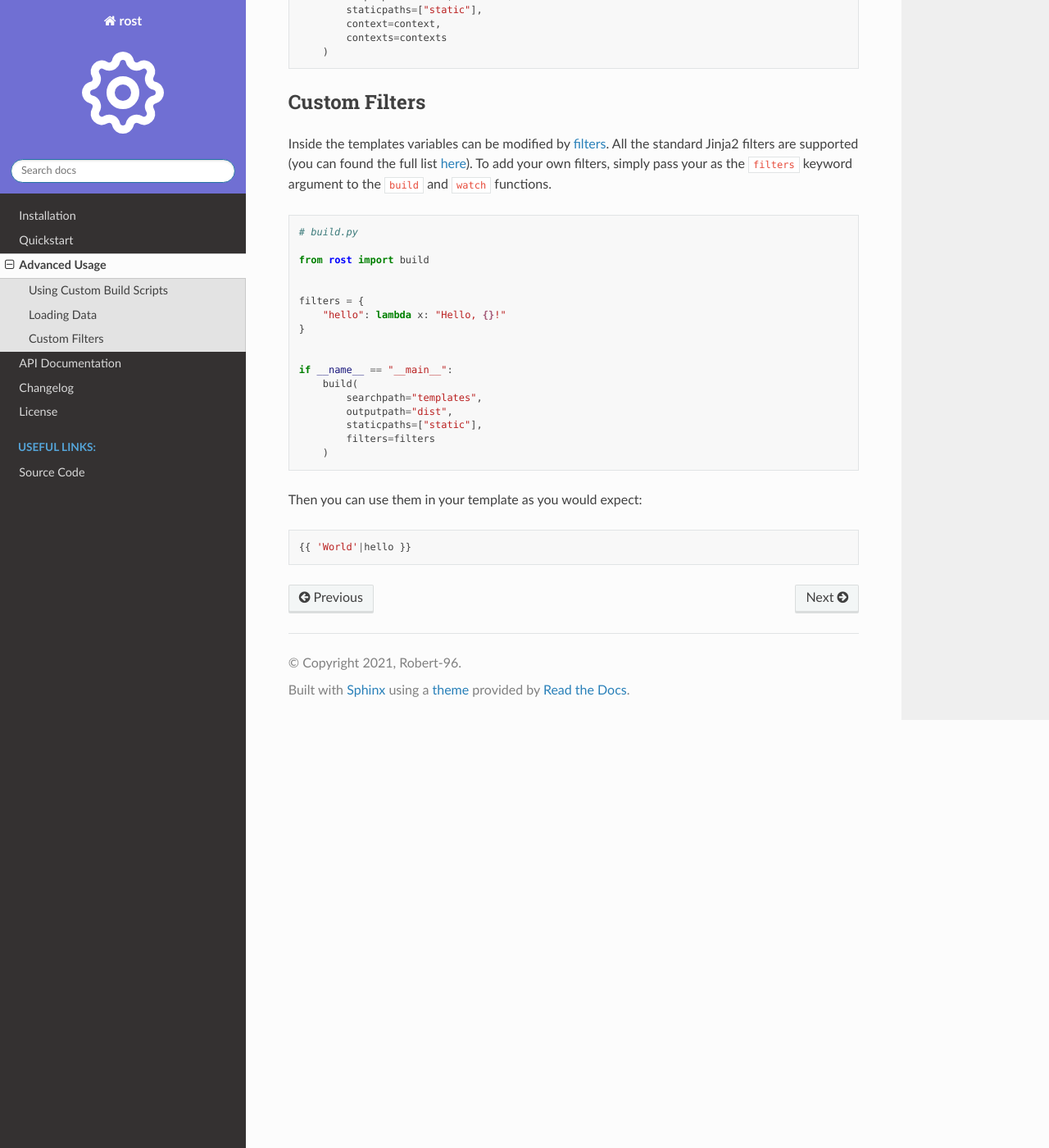
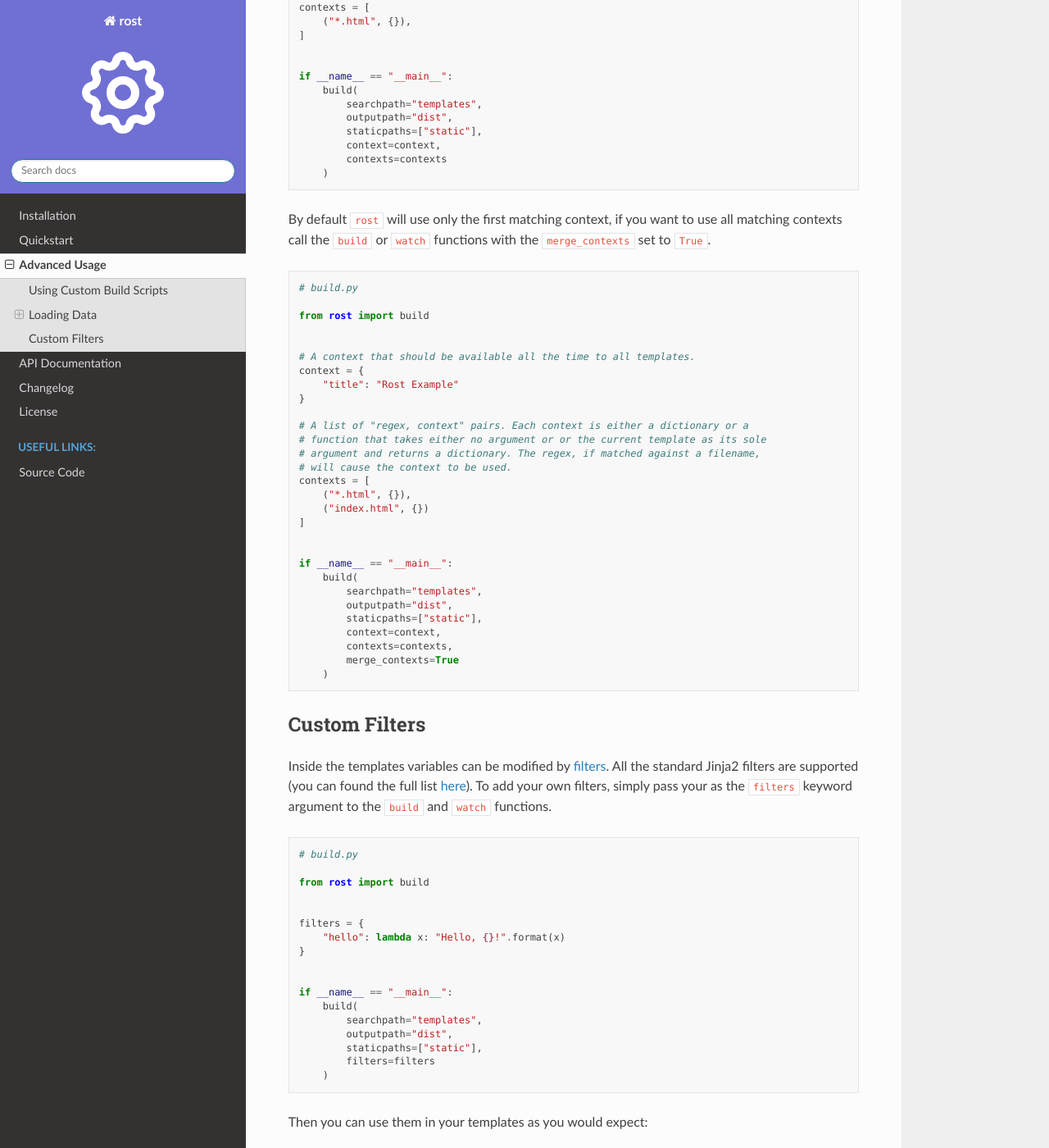
Before and after one commit to Robert-96/rost, a Sphinx documentation site: the page built from docs/source/advanced.rst, in a window 1280 px wide and 1400 px high, scrolled down 1841 px. Shown: the whole window at 82% size. Built offline with Sphinx 7.4.7 and the Read the Docs theme 2.0.0, drawn with Linux system fonts in a browser that asks for light colours; some of the changed text lies outside the part shown.

````diff
--- a/docs/source/advanced.rst
+++ b/docs/source/advanced.rst
@@ -46,6 +46,10 @@ with your Python3 interpreter.
 Loading Data
 ============
 
+
+Global Context
+--------------
+
 The simplest way to supply data to the template is to pass a mapping from
 variable names to their values (a *“context”*) as the ``context`` keyword
 argument to the ``build`` or ```watch`` functions.
@@ -72,6 +76,8 @@ argument to the ``build`` or ```watch`` functions.
         )
 
 
+Template Specific Context
+-------------------------
 
 If you want to pass data to a specific template you can use the ``contexts``
 keyword argument off the ``build`` and ``watch`` functions.
@@ -107,6 +113,40 @@ keyword argument off the ``build`` and ``watch`` functions.
         )
 
 
+By default ``rost`` will use only the first matching context, if you want to use all matching
+contexts call the ``build`` or ``watch`` functions with the ``merge_contexts`` set to ``True``.
+
+.. code-block:: python
+
+    # build.py
+
+    from rost import build
+
+
+    # A context that should be available all the time to all templates.
+    context = {
+        "title": "Rost Example"
+    }
+
+    # A list of "regex, context" pairs. Each context is either a dictionary or a
+    # function that takes either no argument or or the current template as its sole
+    # argument and returns a dictionary. The regex, if matched against a filename,
+    # will cause the context to be used.
+    contexts = [
+        ("*.html", {}),
+        ("index.html", {})
+    ]
+
+
+    if __name__ == "__main__":
+        build(
+            searchpath="templates",
+            outputpath="dist",
+            staticpaths=["static"],
+            context=context,
+            contexts=contexts,
+            merge_contexts=True
+        )
 
 
 Custom Filters
@@ -122,7 +162,7 @@ Inside the templates variables can be modified by `filters <https://jinja.pallet
 
 
     filters = {
-        "hello": lambda x: "Hello, {}!"
+        "hello": lambda x: "Hello, {}!".format(x)
     }
 
 
@@ -135,7 +175,7 @@ Inside the templates variables can be modified by `filters <https://jinja.pallet
         )
 
 
-Then you can use them in your template as you would expect:
+Then you can use them in your templates as you would expect:
 
 .. code::
 
--- a/docs/source/conf.py
+++ b/docs/source/conf.py
@@ -13,6 +13,11 @@
 import os
 import sys
 sys.path.insert(0, os.path.abspath('.'))
+
+from rost import build
+
+
+build(searchpath='../../example/templates/', outputpath='_static/dist', staticpaths=['static'])
 
 
 # -- Project information -----------------------------------------------------
@@ -63,9 +68,9 @@ html_static_path = ['_static']
 # directory) that is the favicon of the docs. Modern browsers use this as the icon for
 # tabs, windows and bookmarks. It should be a Windows-style icon file (.ico), which is
 # 16x16 or 32x32 pixels large.
-html_favicon = '_static/favicon.svg'
+html_favicon = '_static/icons/favicon.svg'
 
 # If given, this must be the name of an image file (path relative to the configuration
 # directory) that is the logo of the docs. It is placed at the top of the sidebar;
 # its width should therefore not exceed 200 pixels.
-html_logo = '_static/logo.svg'
+html_logo = '_static/icons/logo.svg'
````
Also changed, not shown: README.md (+1 -1 lines), docs/source/_static/icons/favicon.svg (renamed from docs/source/_static/favicon.svg), docs/source/_static/icons/logo.svg (renamed from docs/source/_static/logo.svg), 4 other files.
